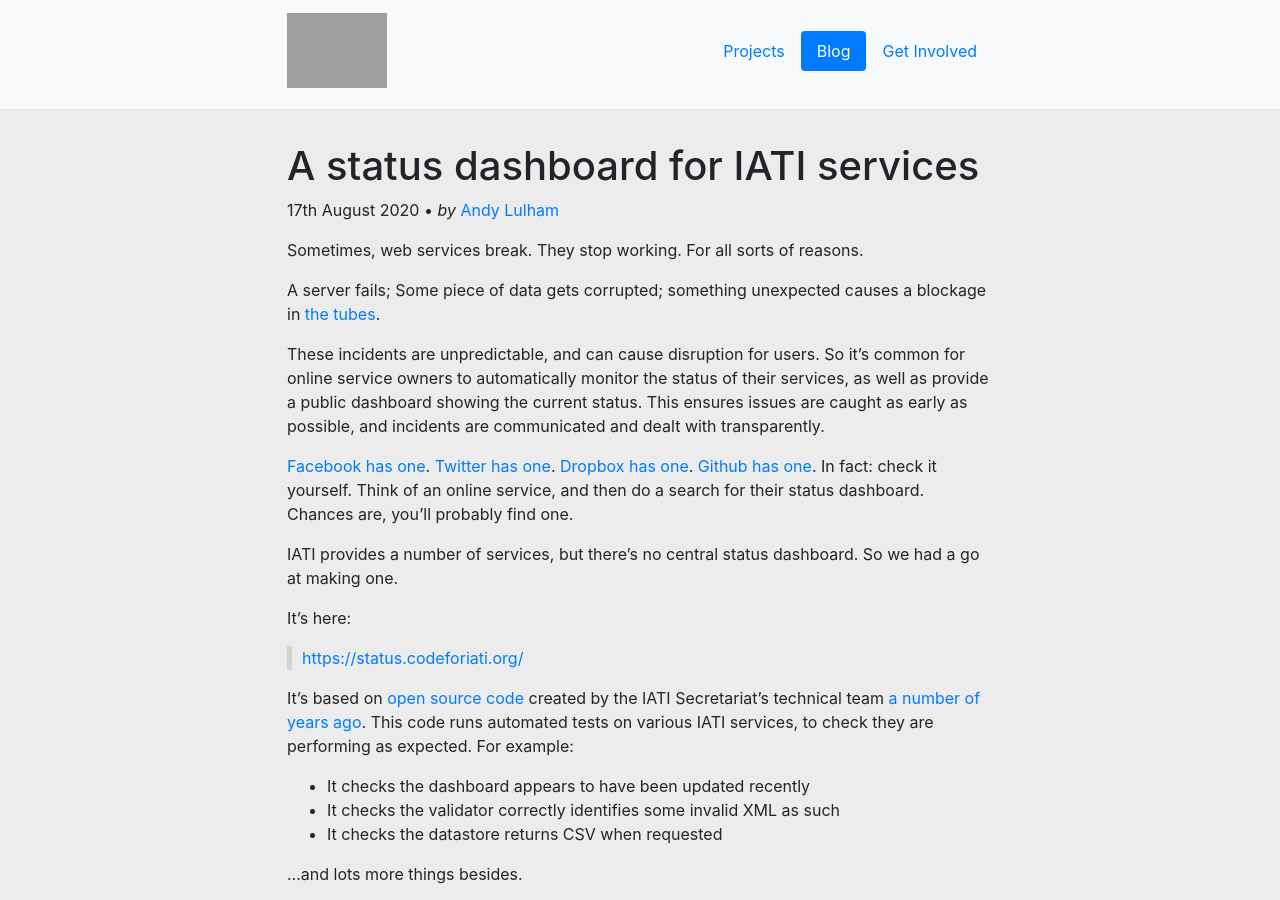
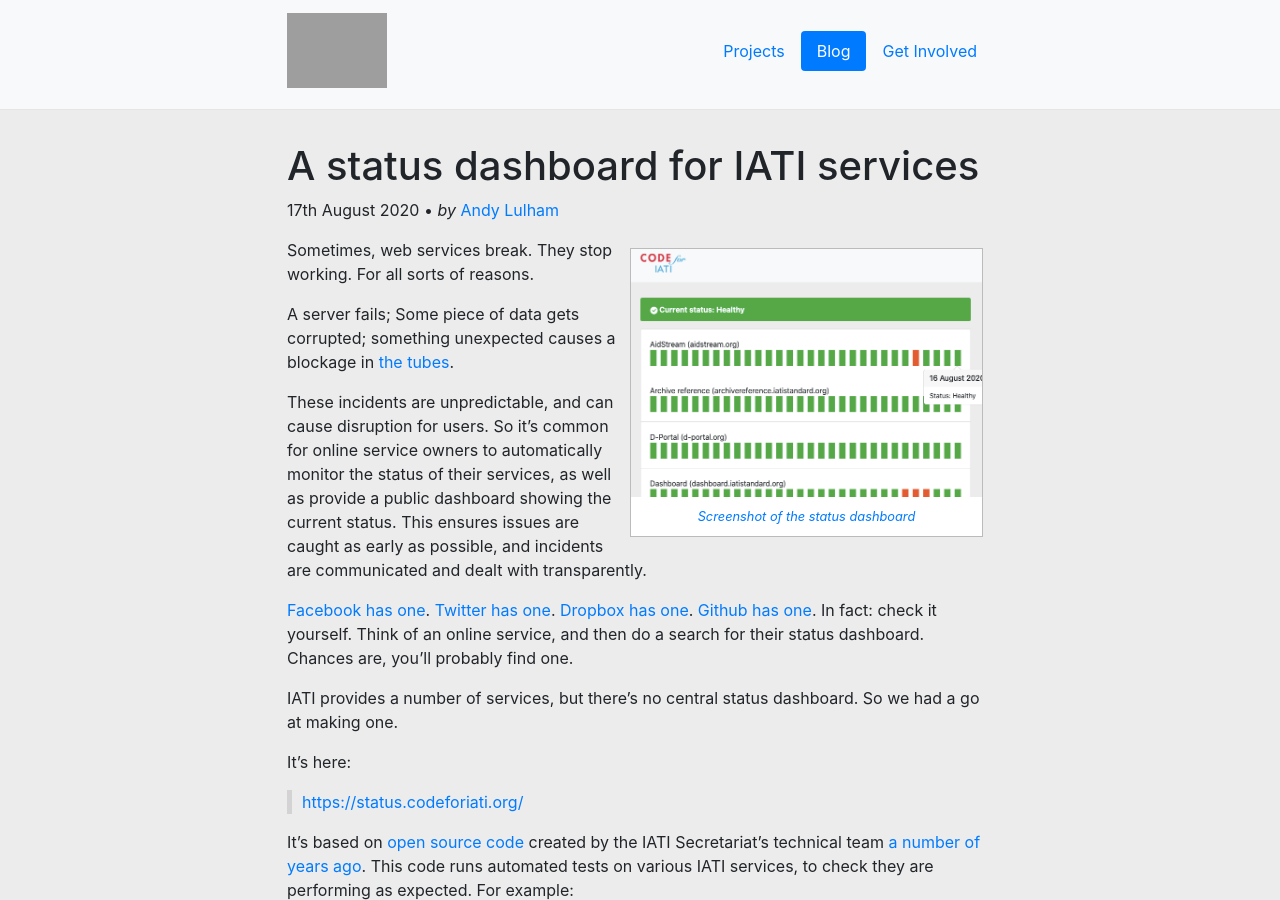
Before and after one commit to codeforIATI/codeforiati.github.io, a Jekyll site: the page built from _posts/2020-08-17-iati-status.md, in a window 1280 px wide and 900 px high. Built offline with Jekyll 4.4.1, drawn with Linux system fonts in a browser that asks for light colours; comment, search, counter and statistics services are not loaded.

Commit message:
Add a screenshot

```diff
--- a/_posts/2020-08-17-iati-status.md
+++ b/_posts/2020-08-17-iati-status.md
@@ -4,6 +4,9 @@
 comments: true
 author: andy
 excerpt: Sometimes, web services break. They stop working. For all sorts of reasons. This code runs automated tests on various IATI services, to check they are performing as expected.
+image: /assets/img/posts/screenshot-status.png
+imageCaption: Screenshot of the status dashboard
+imageURL: "https://status.codeforiati.org"
 ---
 
 Sometimes, web services break. They stop working. For all sorts of reasons.
```
Also changed, not shown: assets/img/posts/screenshot-status.png (added).
